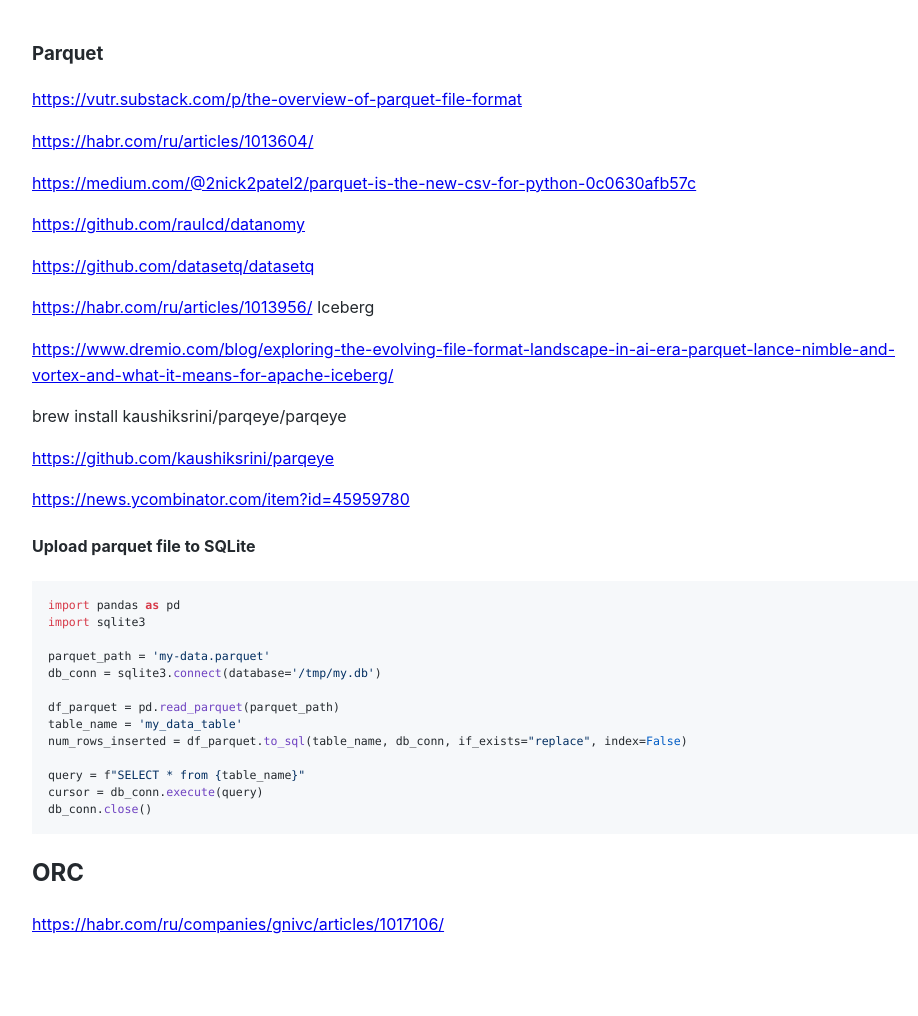
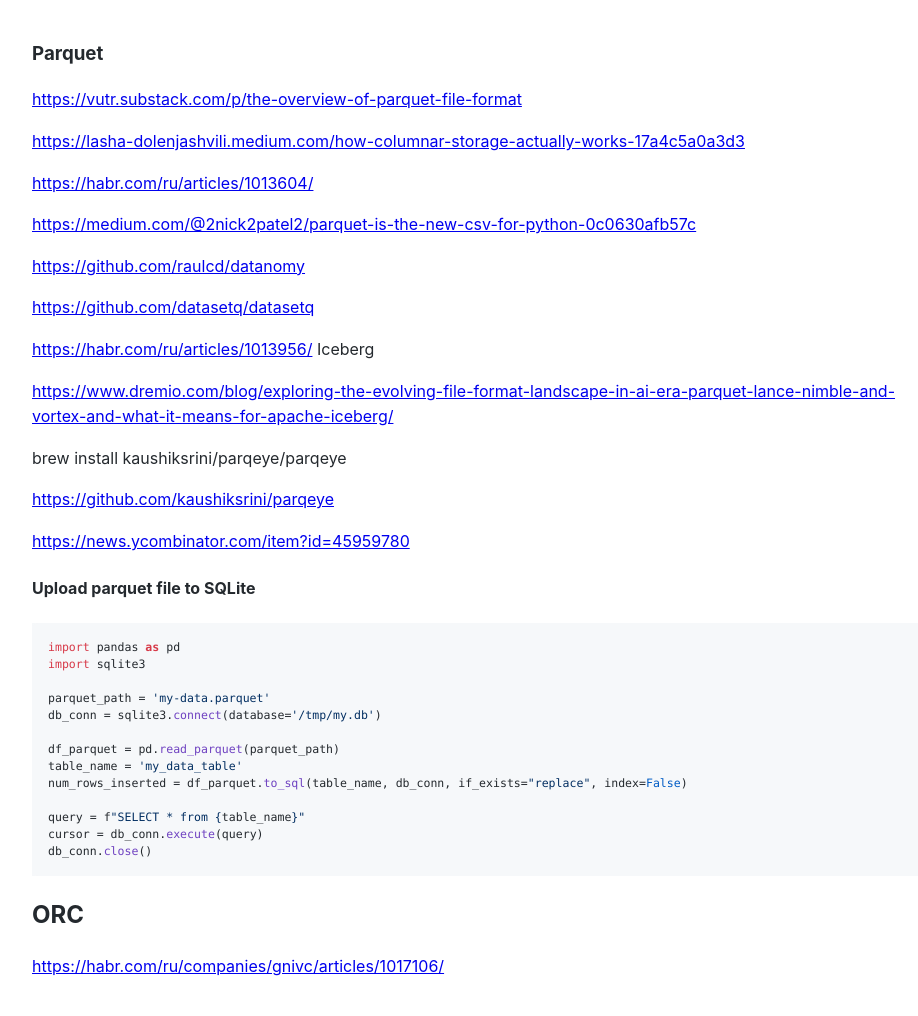
Before and after one commit to Michael-Lubinsky/michael-lubinsky.github.com, a Jekyll site: the page built from parquet/parquet.md, in a window 1280 px wide. Shown: the whole page, without its empty margins (158-1076 px from the left). Built offline with Jekyll 4.4.1, drawn with Linux system fonts in a browser that asks for light colours; our own code applies the rules of GitHub Pages for plain Markdown files; before the commit the page ends 974 px from its top, so only the background shows below that.

Commit message:
Update parquet.md

```diff
--- a/parquet/parquet.md
+++ b/parquet/parquet.md
@@ -1,6 +1,8 @@
 ### Parquet
 
 <https://vutr.substack.com/p/the-overview-of-parquet-file-format>
+
+<https://lasha-dolenjashvili.medium.com/how-columnar-storage-actually-works-17a4c5a0a3d3>
 
 <https://habr.com/ru/articles/1013604/>
 
```
